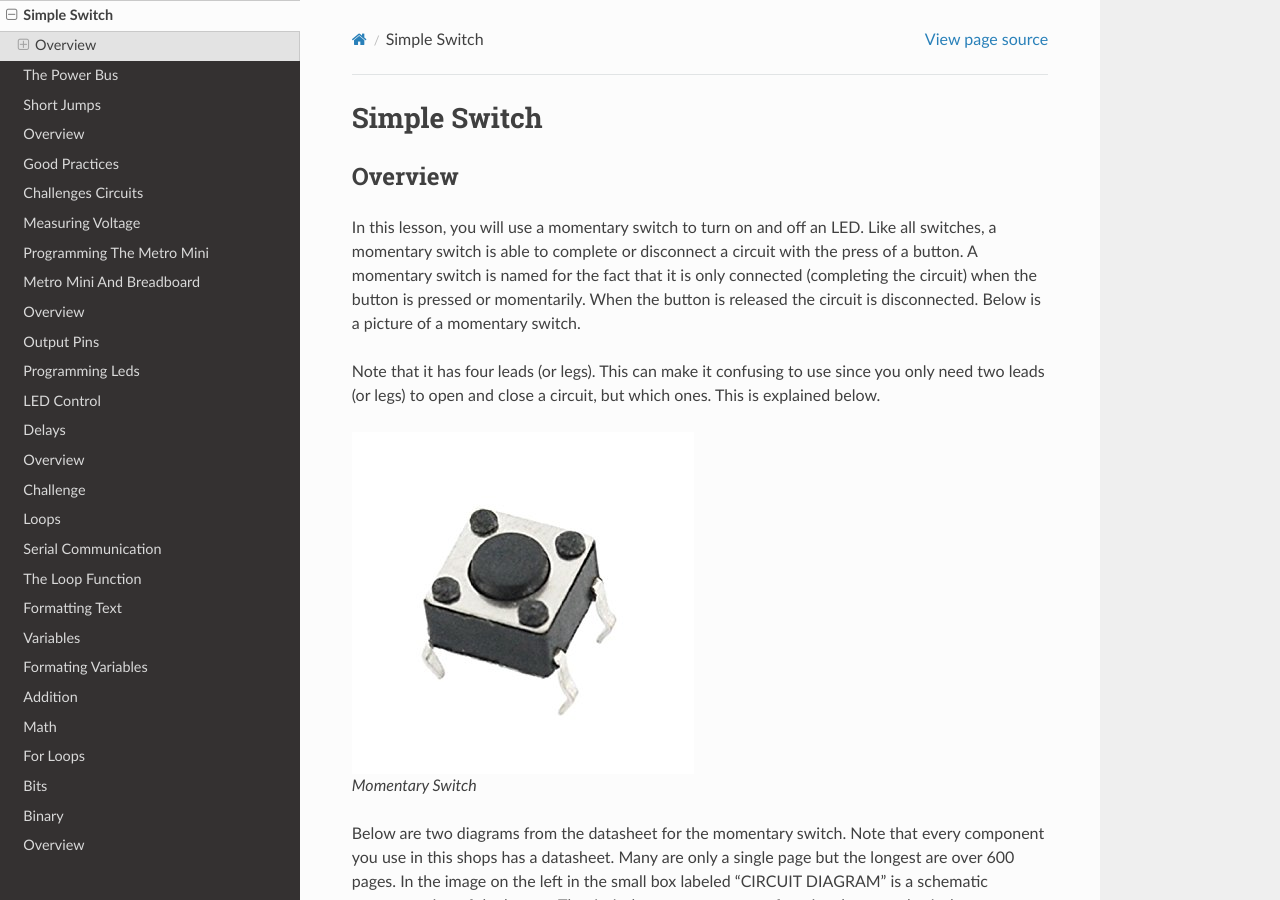
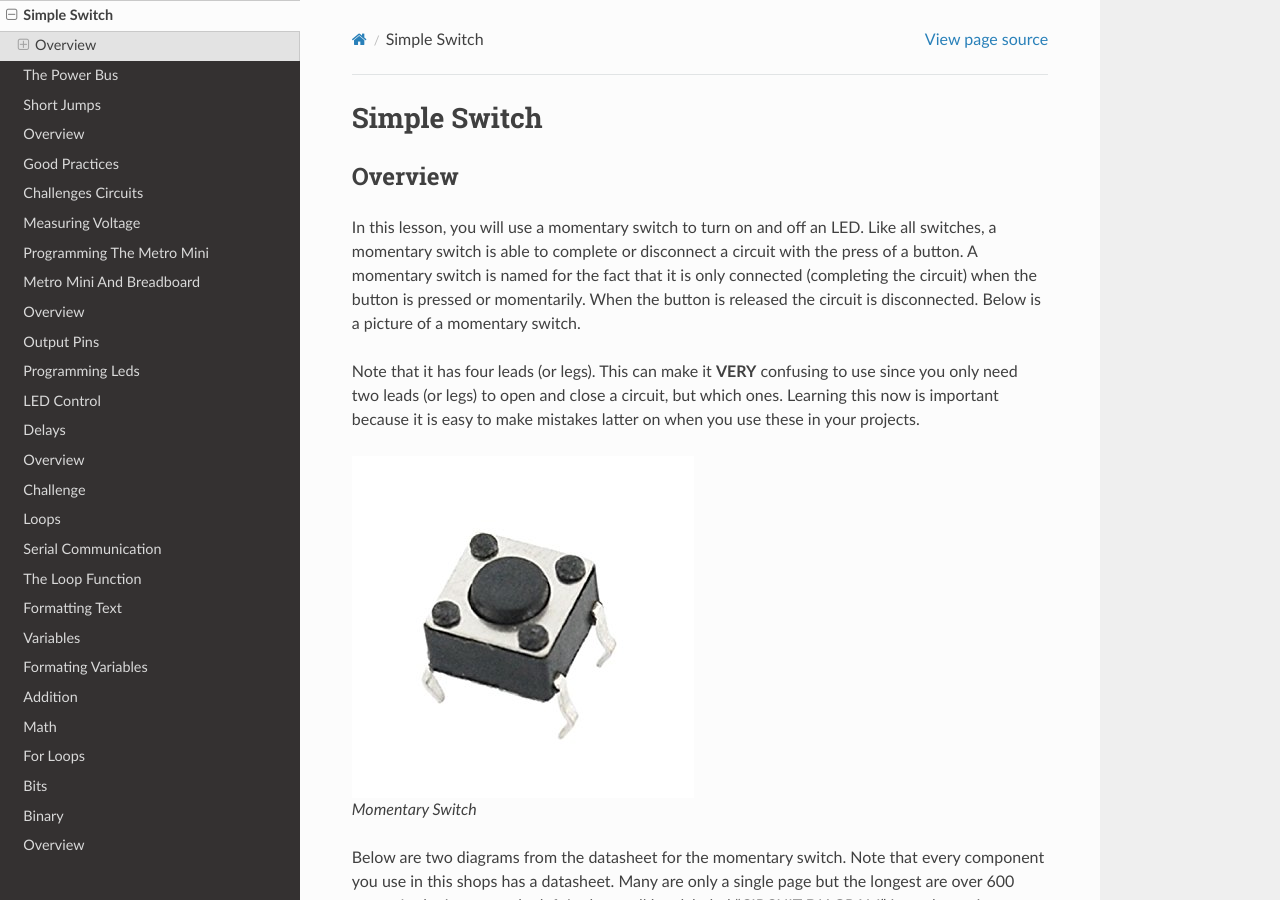
Before and after one commit to maxtkc/mvths-wiki, a Sphinx documentation site: the page built from docs/004-simple-switch.rst, in a window 1280 px wide and 900 px high. Built offline with Sphinx 7.4.7 and the Read the Docs theme 2.0.0, drawn with Linux system fonts in a browser that asks for light colours; pages that are not in the unit, such as notebooks, are missing from menus.

Commit message:
Update 004-simple-switch.rst

```diff
--- a/docs/004-simple-switch.rst
+++ b/docs/004-simple-switch.rst
@@ -6,7 +6,7 @@ Overview
 
 In this lesson, you will use a momentary switch to turn on and off an LED. Like all switches, a momentary switch is able to complete or disconnect a circuit with the press of a button. A momentary switch is named for the fact that it is only connected (completing the circuit) when the button is pressed or momentarily. When the button is released the circuit is disconnected. Below is a picture of a momentary switch.
 
-Note that it has four leads (or legs). This can make it confusing to use since you only need two leads (or legs) to open and close a circuit, but which ones. This is explained below.
+Note that it has four leads (or legs). This can make it **VERY** confusing to use since you only need two leads (or legs) to open and close a circuit, but which ones. Learning this now is important because it is easy to make mistakes latter on when you use these in your projects.
 
 .. figure:: images/image89.png
 
```
